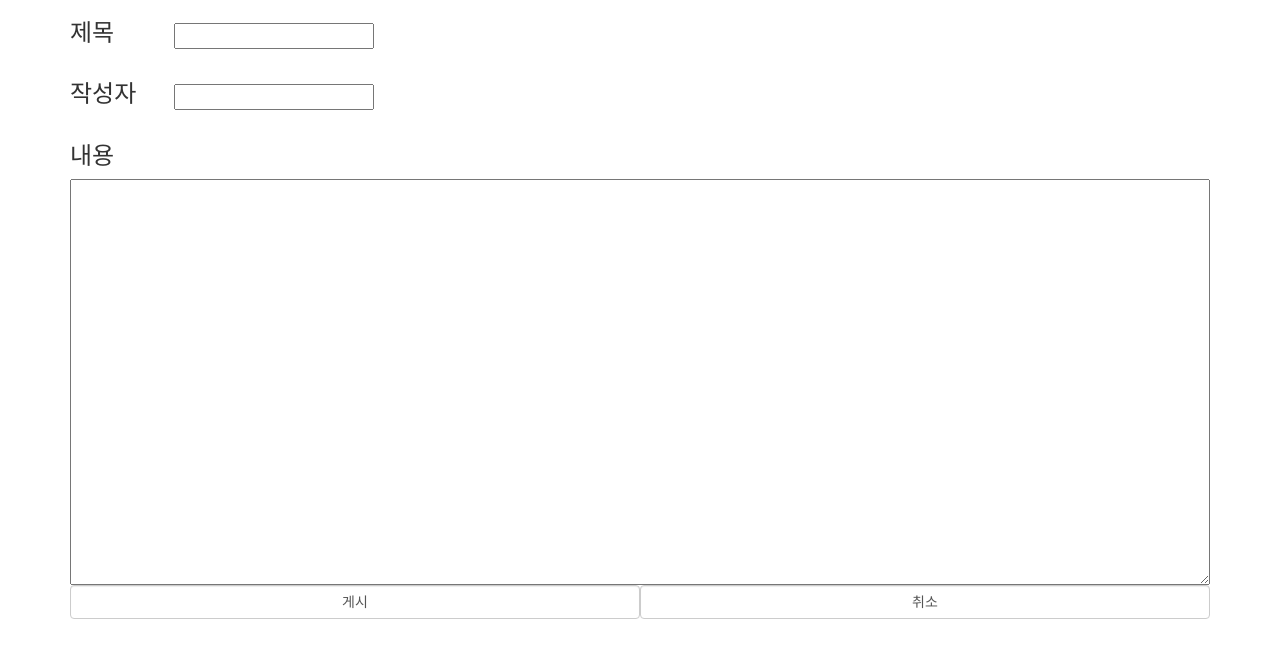
After one commit to kgyeongmi21/flask-assignment, a Flask app: page /post/write in a window 1280 px wide. The commit adds this page. Shown: the top 658 px of the page. Run offline with Flask 2, Linux system fonts and the light colour scheme; some libraries are stand-ins or nearby versions.

Commit message:
라우팅 및 작성 페이지 추가

```diff
--- a/app.py
+++ b/app.py
@@ -12,21 +12,31 @@ app.config['SECRET_KEY'] = 'Xylq5waRm51AeOky0pnSeopVNdSlKRXTrgcRzTBMm8gAGUG22miV
 app.config['SQLALCHEMY_DATABASE_URI'] = 'sqlite:///' + os.path.join(basedir, 'data.sqlite')
 app.config['SQLALCHEMY_TRACK_MODIFICATIONS'] = False
 db = SQLAlchemy(app)
-
+db.create_all()
 
 @app.route('/')
-def index():
+def board_page():
     return render_template("list.html")
 
 
-@app.route('/article/create')
-def post_create():
-    return render_template("create.html")
+@app.route('/post/write')
+def writing_page():
+    return render_template("write.html")
 
 
-@app.route('/article/<postid>')
-def post_detail():
-    return render_template("detail.html")
+@app.route('/post/delete')
+def delete_page():
+    return render_template("post_delete.html")
+
+
+@app.route('/post/<postid>')
+def post_page():
+    return render_template("post_list.html")
+
+
+@app.route('/user/<userid>')
+def author_page():
+    return render_template("author_list.html")
 
 
 @app.errorhandler(404)
--- a/models.py
+++ b/models.py
@@ -7,8 +7,8 @@ class User(db.Model):
     name = db.Column(db.String(64))
 
 
-class Article(db.Model):
-    __table__ = 'articles'
+class Post(db.Model):
+    __table__ = 'posts'
     postid = db.Column(db.Integer, primary_key=True)
     title = db.Column(db.String(64))
     body = db.Column(db.String(4096))
--- /dev/null
+++ b/templates/write.html
@@ -0,0 +1,23 @@
+{% extends "base.html" %}
+
+{% block content %}
+<div class="container">
+
+    <form action="/post/delete" method="http" style="display: flex; flex-direction: column">
+        <div class="wrapper">
+            <label style="width: 100px"><h3>제목</h3></label>
+            <input name="title" type="text" style="width: 200px">
+        </div>
+        <div class="wrapper">
+            <label style="width: 100px"><h3>작성자</h3></label>
+            <input name="writer" type="text" style="width: 200px">
+        </div>
+        <h3>내용</h3>
+        <textarea name="content" rows="20"></textarea>
+        <div class="wrapper" style="display: flex; flex-direction: row; justify-content: space-between">
+            <button class="form-control" type="submit" >게시</button>
+            <button class="form-control" type="button" onclick="window.location.href = '/'">취소</button>
+        </div>
+    </form>
+</div>
+{% endblock %}
```
Also changed, not shown: templates/list.html (+8 -4 lines).
